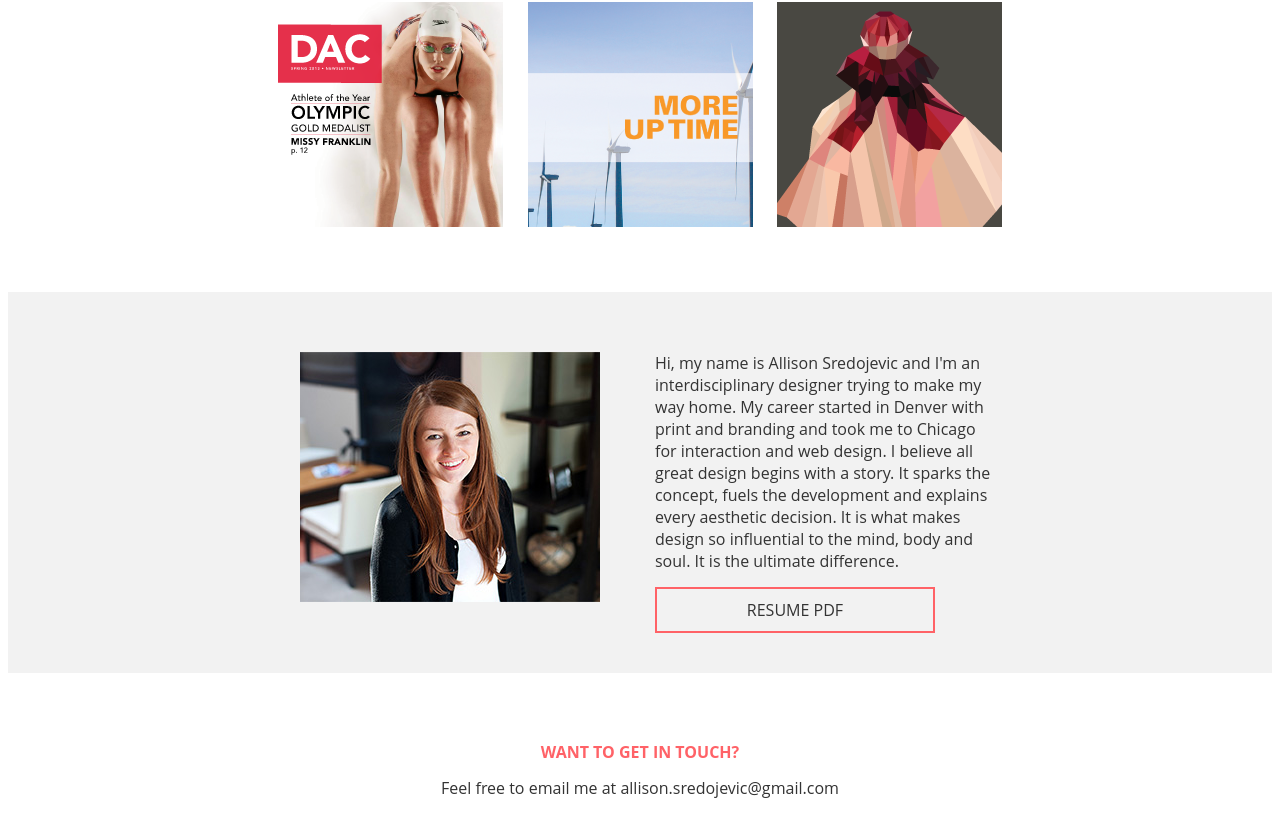
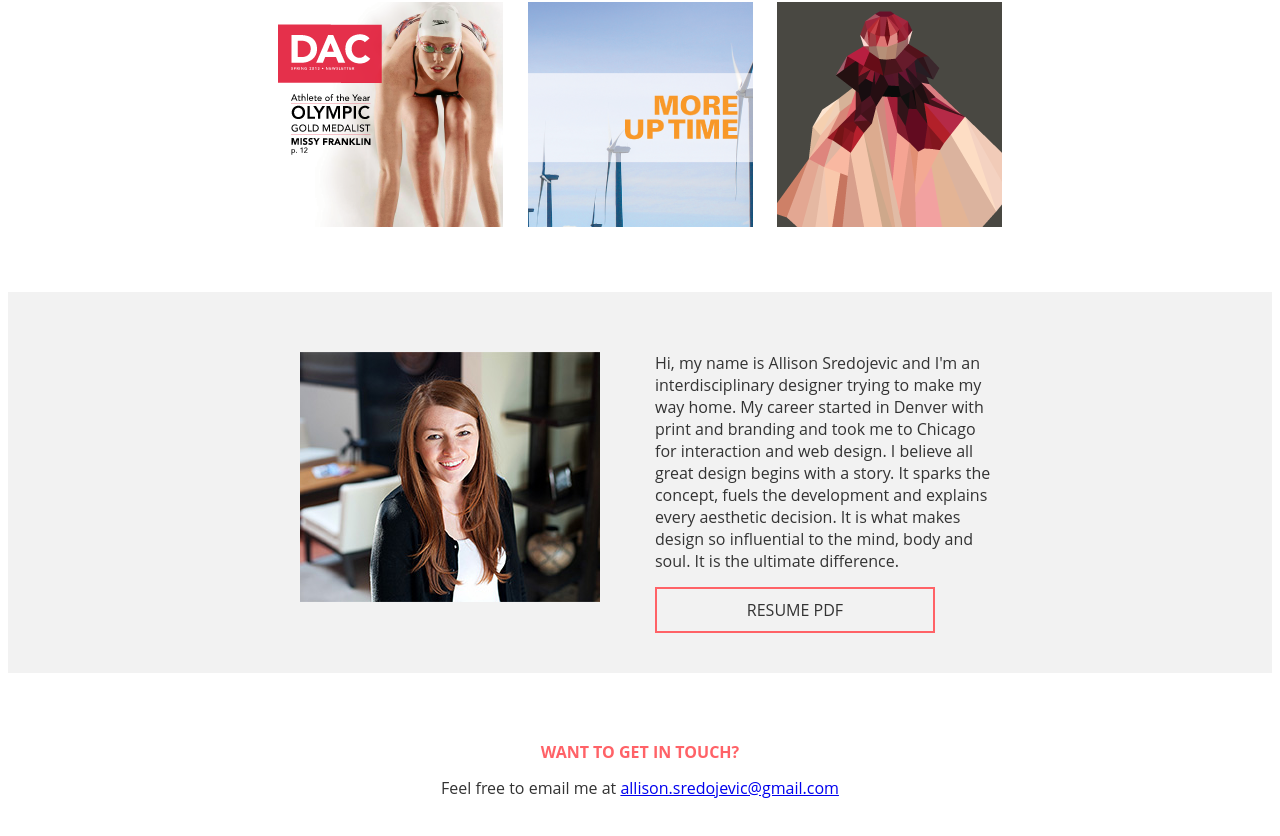
Before and after one commit to asredojevic/asredojevic.github.io, a plain HTML site: page index.html in a window 1280 px wide. Shown: the part 756-1592 px from the top of the page. Drawn offline with Linux system fonts and the light colour scheme; a web font is replaced by a local one.

Commit message:
Update index.html

```diff
--- a/index.html
+++ b/index.html
@@ -70,7 +70,7 @@
 
 <div id="contact">
 <h2>WANT TO GET IN TOUCH?</h2>
-<p>Feel free to email me at allison.sredojevic@gmail.com
+<p>Feel free to email me at <a href="mailto:allison.sredojevic@gmail.com">allison.sredojevic@gmail.com</a>
 </p>
 </div>
 
```
